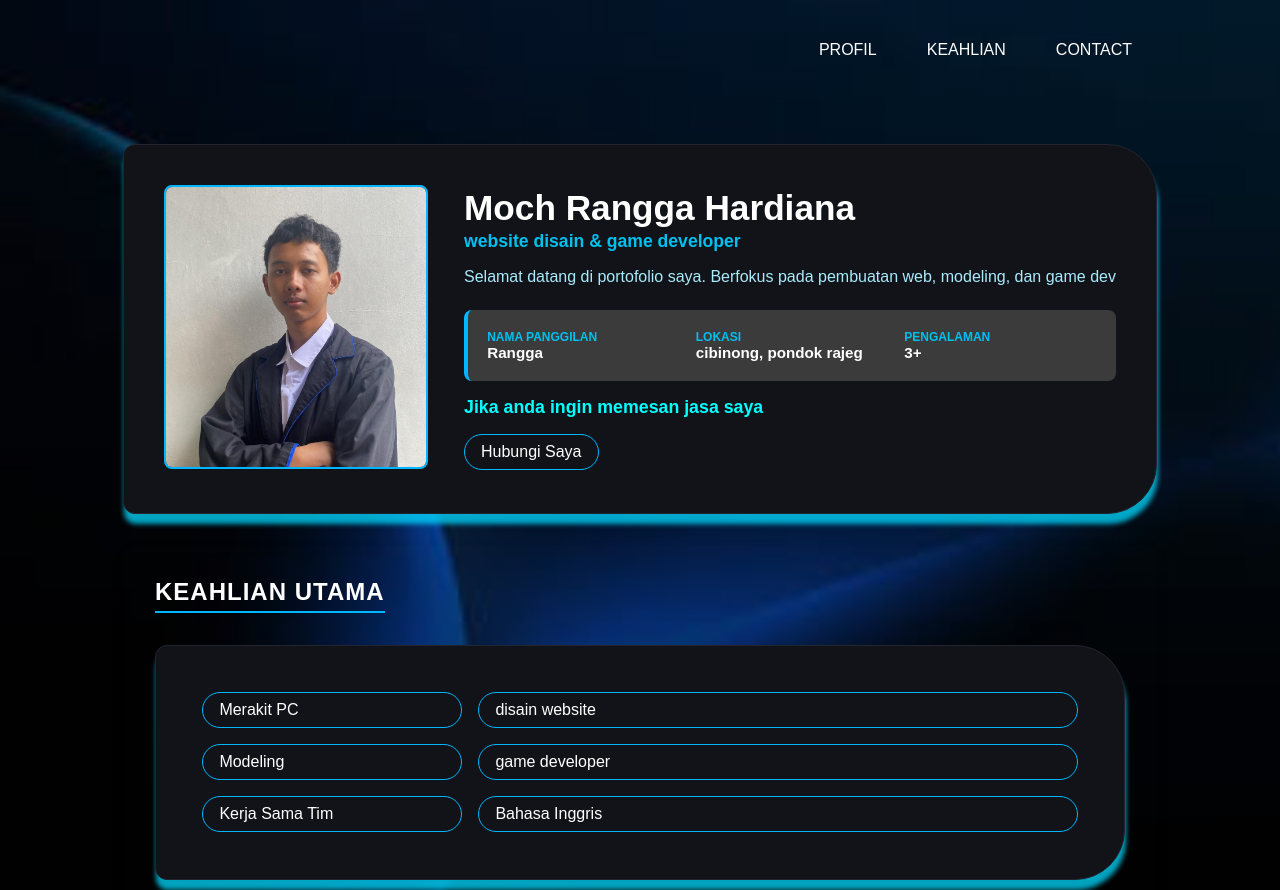
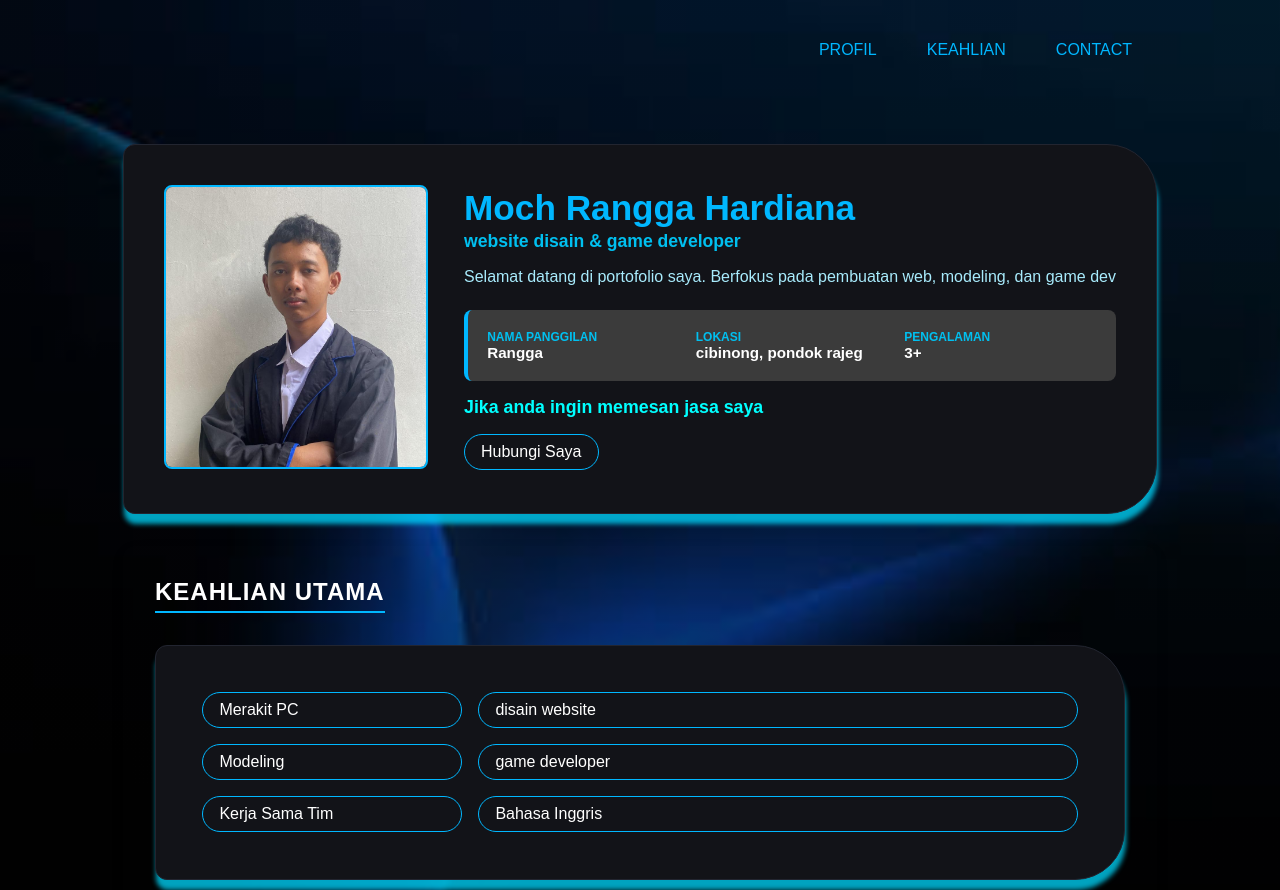
Before and after one commit to hardiSK9/Rangga-Hardiana, a plain HTML site: page index.html in a window 1280 px wide. Shown: the top 890 px of the page. Drawn offline with Linux system fonts and the light colour scheme.

Commit message:
Update style.css

```diff
--- a/style.css
+++ b/style.css
@@ -271,9 +271,10 @@ section h2.section-title {
 }
 
 .a-navbar{
-  color: white;
+  color: #00b7ff;
   text-decoration: none;
 }
+
 
 
 
```
